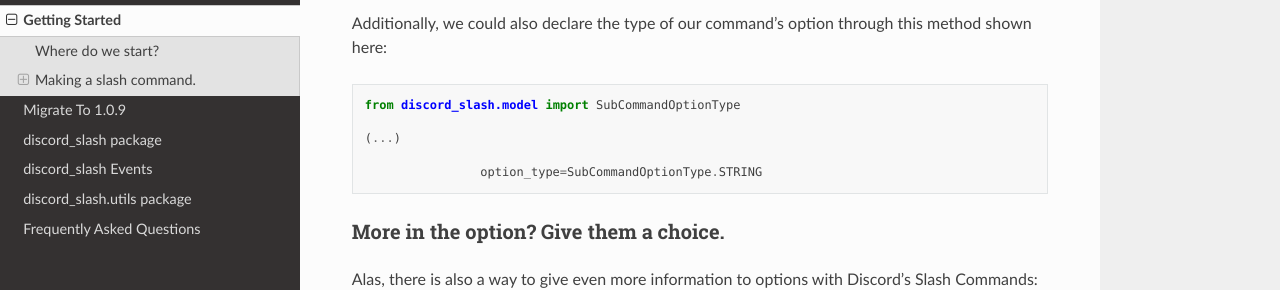
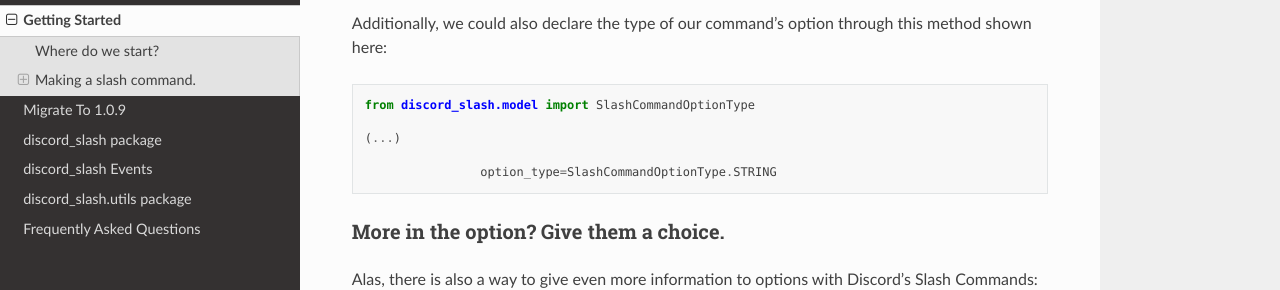
Before and after one commit to interactions-py/interactions.py, a Sphinx documentation site: the page built from docs/gettingstarted.rst, in a window 1280 px wide and 900 px high, scrolled down 3075 px. Shown: the part 162-452 px from the top of the window. Built offline with Sphinx 7.4.7 and the Read the Docs theme 2.0.0, drawn with Linux system fonts in a browser that asks for light colours.

Commit message:
Fix incorrect example.

```diff
--- a/docs/gettingstarted.rst
+++ b/docs/gettingstarted.rst
@@ -170,11 +170,11 @@
 
 .. code-block:: python
 
-  from discord_slash.model import SubCommandOptionType
+  from discord_slash.model import SlashCommandOptionType
 
   (...)
 
-                  option_type=SubCommandOptionType.STRING
+                  option_type=SlashCommandOptionType.STRING
 
 More in the option? Give them a choice.
 ---------------------------------------
```
